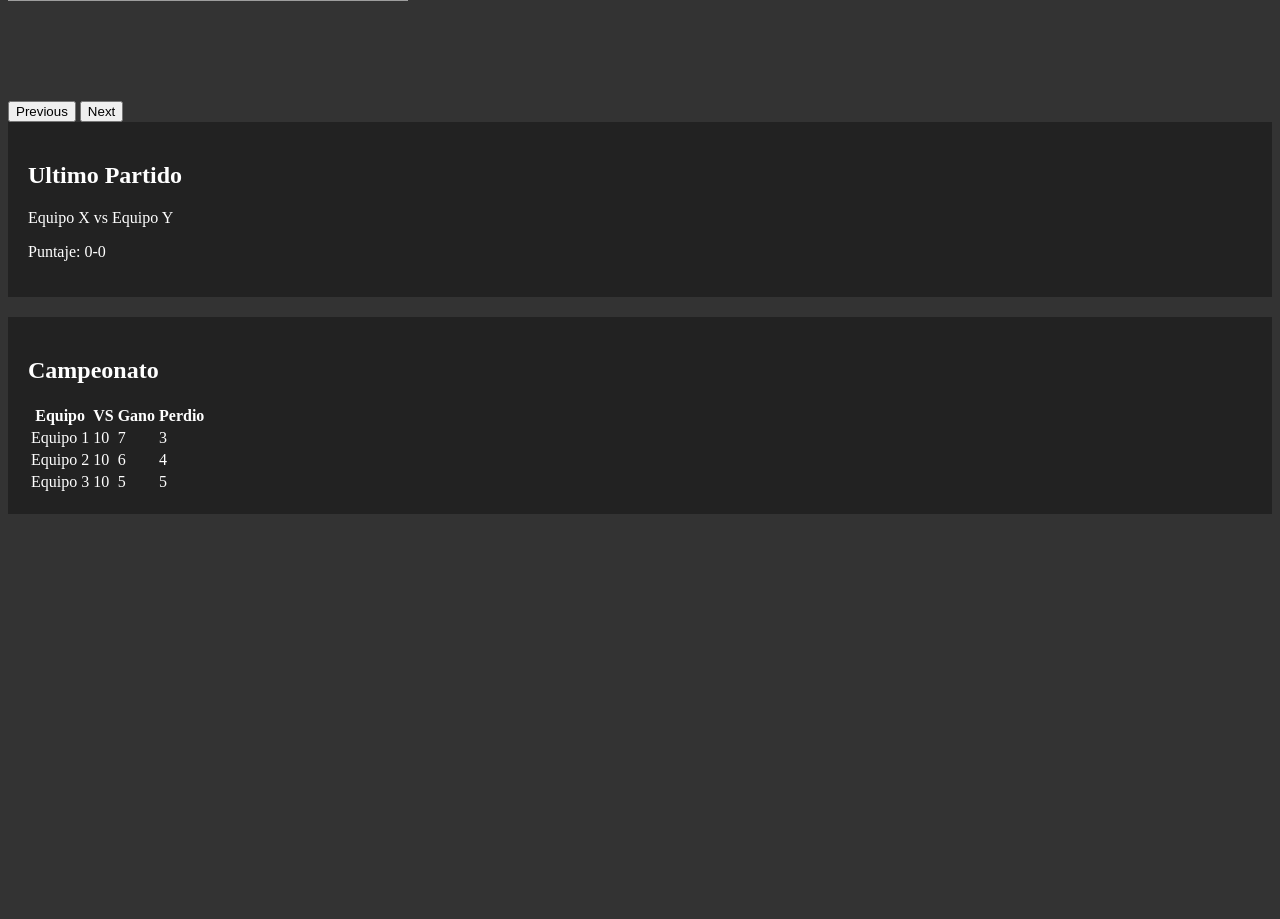
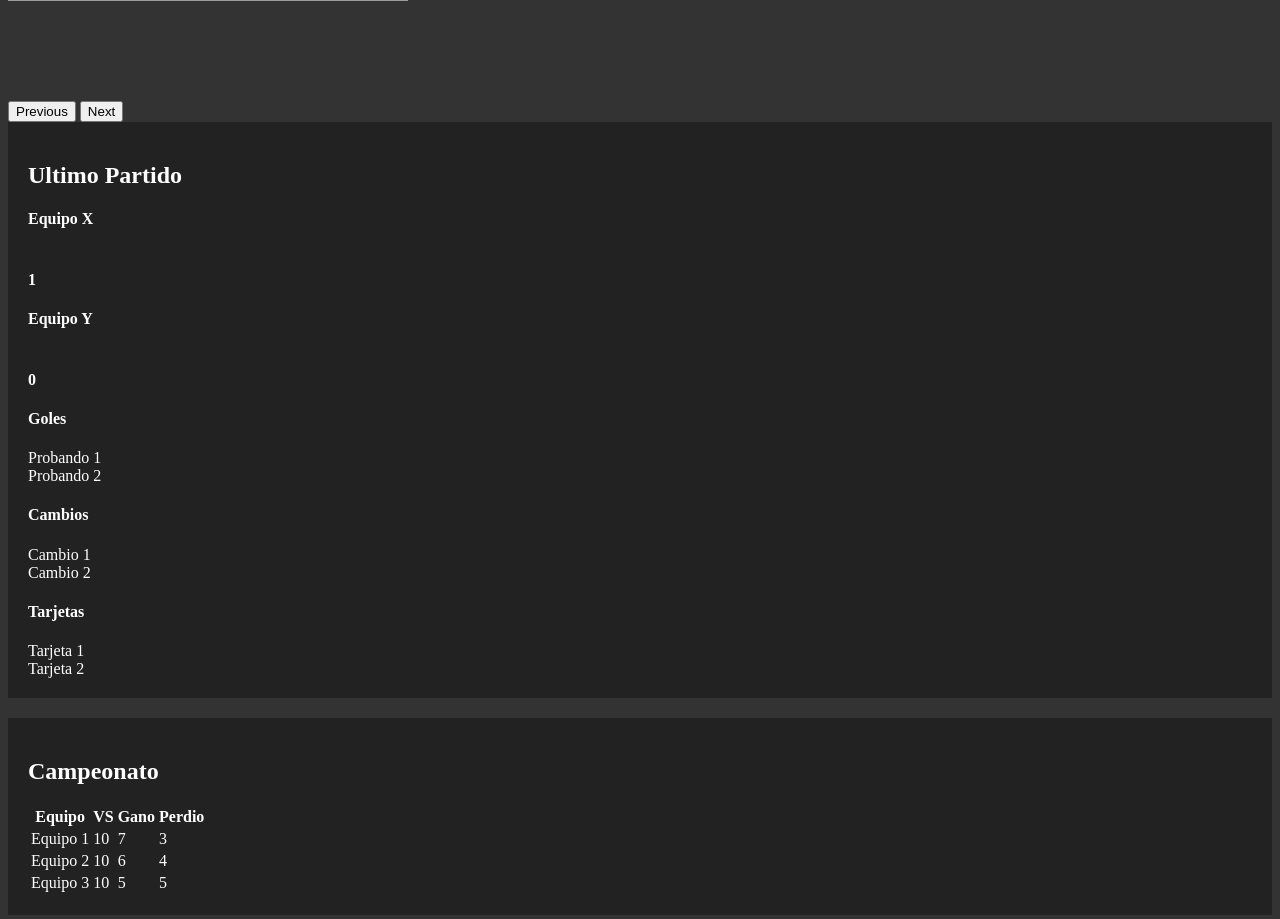
Before and after one commit to RicardoGarridoC/PortafolioCI, a CodeIgniter 4 app: the page made by app/Views/home/home.php in a window 1280 px wide. Shown: the part 1125-2044 px from the top of the page. Before the commit the page ends 1639 px from the top, so only its background shows below. Run offline with PHP 8.4 and a stand-in for CodeIgniter, Linux system fonts and the light colour scheme; the template is opened without the code that fills it, so the values that code supplies are empty; some libraries are stand-ins or nearby versions; grey boxes are pictures that could not be loaded.

Commit message:
Ultimo partido Home Tabla Arreglada y logo

```diff
--- a/app/Views/home/home.php
+++ b/app/Views/home/home.php
@@ -20,6 +20,17 @@
             color: #fff;
             font-weight: bold;
             margin-bottom: 20px;
+        }
+
+        .probando {
+            background-color: #222;
+            padding: 20px;
+            margin-bottom: 20px;
+        }
+        ul {
+        list-style-type: none;
+        margin: 0;
+        padding: 0;
         }
     </style>
 </head>
@@ -50,20 +61,84 @@
     </div>
 
     <!-- Match Section
-        CAMBIAR ESTA SECCION CON LOS DATOS DE CAMPEONATO Y PARTIDO -->
+    CAMBIAR ESTA SECCION CON LOS DATOS DE CAMPEONATO Y PARTIDO -->
     <div class="container">
         <div class="row">
             <div class="col-md-6">
-                <div class="match-section">
-                    <h2>Ultimo Partido</h2>
-                    <p>Equipo X vs Equipo Y</p>
-                    <p>Puntaje: 0-0</p>
+                <div class="container probando">
+                    <h2 class="text-center">Ultimo Partido</h2>
+                    <div class="row">
+                        <div class="col-12">
+                            <div class="row">
+                                <div class="col-6 text-start">
+                                <h4>Equipo X</h4>
+                                <img src="" alt="">
+                                <h4 class="text-center">1</h4>
+                                </div>
+                                <div class="col-6 text-end">
+                                <h4>Equipo Y</h4>
+                                <img src="" alt="">
+                                <h4 class="text-center">0</h4>
+                                </div>
+                            </div>
+                        </div>
+
+                        <div class="row justify-content-center">
+                            <div class="col text-center">
+                            <h4>Goles</h4>
+                            </div>
+                        </div>
+                        <div class="col-12">
+                            <div class="row">
+                                <ul class="col-6 text-start">
+                                    <li>Probando 1</li>
+                                </ul>
+                                <ul class="col-6 text-end">
+                                    <li>Probando 2</li>
+                                </ul>
+                            </div>
+                        </div>
+                        <div class="row justify-content-center">
+                            <div class="col text-center">
+                            <h4>Cambios</h4>
+                            </div>
+                        </div>
+                        <div class="col-12">
+                            <div class="row">
+                                <ul class="col-6 text-start">
+                                    <li>Cambio 1</li>
+                                </ul>
+                                <ul class="col-6 text-end">
+                                    <li>Cambio 2</li>
+                                </ul>
+                            </div>
+                        </div>
+                        <div class="row justify-content-center">
+                            <div class="col text-center">
+                            <h4>Tarjetas</h4>
+                            </div>
+                        </div>
+                        <div class="col-12">
+                            <div class="row">
+                                <ul class="col-6 text-start">
+                                    <li>Tarjeta 1</li>
+                                </ul>
+                                <ul class="col-6 text-end">
+                                    <li>Tarjeta 2</li>
+                                </ul>
+                            </div>
+                        </div>
+                    </div>
                 </div>
+
             </div>
+
+
+
 
             <div class="col-md-6">
                 <div class="championship-table">
-                    <h2>Campeonato</h2>
+                    <h2 class="text-center">Campeonato</h2>
                     <table class="table table-dark">
                         <thead>
                             <tr>
@@ -99,4 +174,6 @@
         </div>
     </div>
 
+
+
 </body>
```
Also changed, not shown: public/images/logoalce.png (added).
